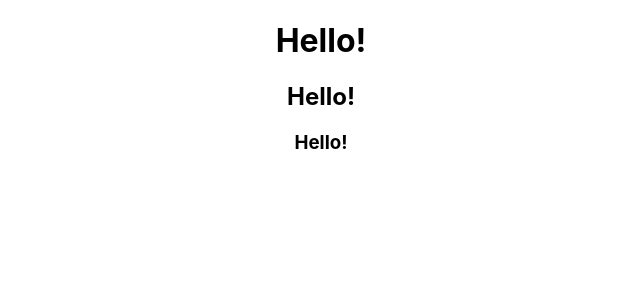
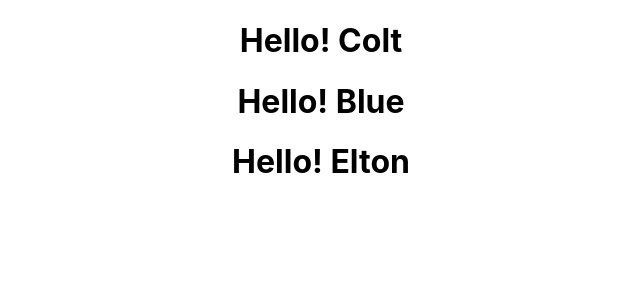
Before and after one commit to omtmana/shopping-app, a React (Create React App) app: page / in a window 1280 px wide. Shown: the top 300 px of the page, without its empty margins (319-959 px from the left). Built offline with nearby package versions, Linux system fonts and the light colour scheme.

Commit message:
Added props

```diff
--- a/src/App.tsx
+++ b/src/App.tsx
@@ -6,7 +6,9 @@ import Greeter from './components/Greeter';
 function App() {
   return (
     <div className="App">
-      <Greeter />
+      <Greeter person="Colt" />
+      <Greeter person="Blue"/>
+      <Greeter person="Elton"/>
     </div>
   );
 }
--- a/src/components/Greeter.tsx
+++ b/src/components/Greeter.tsx
@@ -1,13 +1,21 @@
 import React from "react";
 
-function Greeter() {
+interface GreeterProps {
+   person: string,
+}
+
+function Greeter({person}: GreeterProps): JSX.Element {
    return(
       <>
-         <h1> Hello! </h1>
-         <h2> Hello! </h2>
-         <h3> Hello! </h3>
+         <h1> Hello! {person} </h1>
       </>
    )
 }
 
+// const Greeter: React.FC = () => {
+//    return(
+//       <h1> HELLO!!!</h1>
+//    )
+// }
+
 export default Greeter
```
